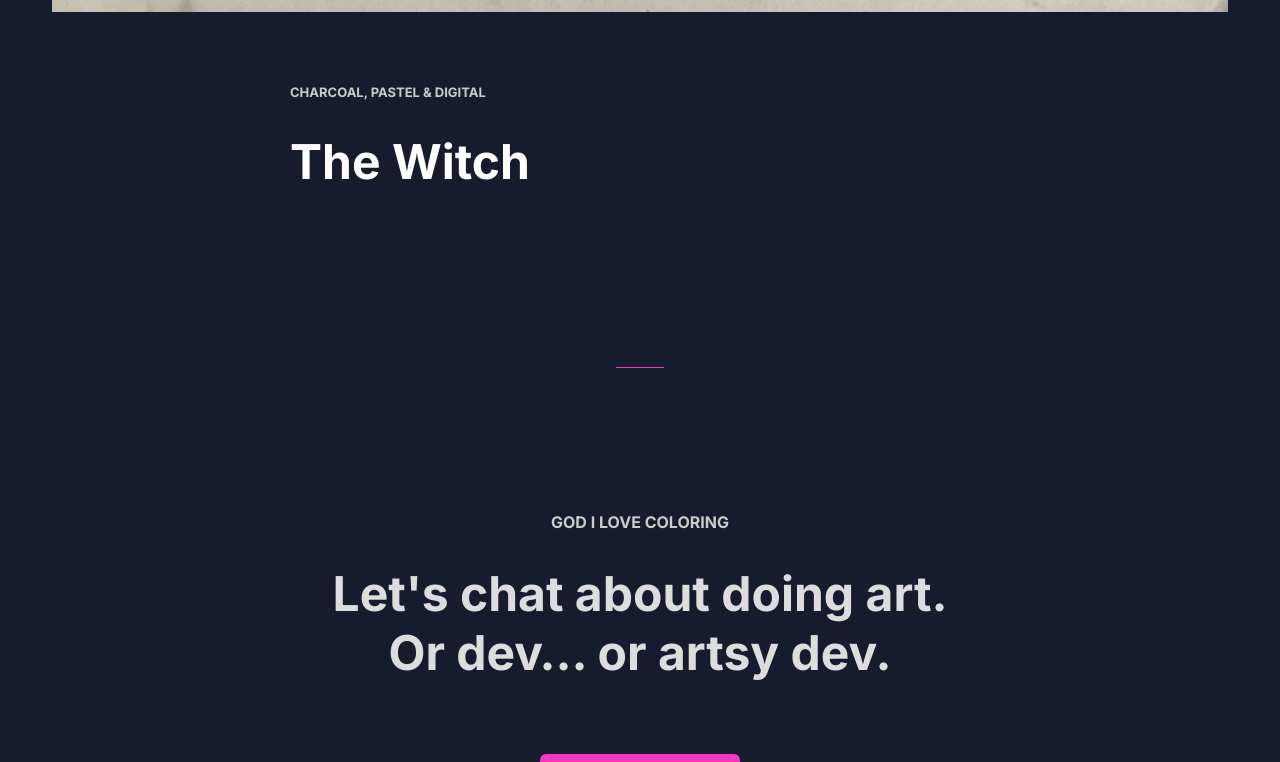
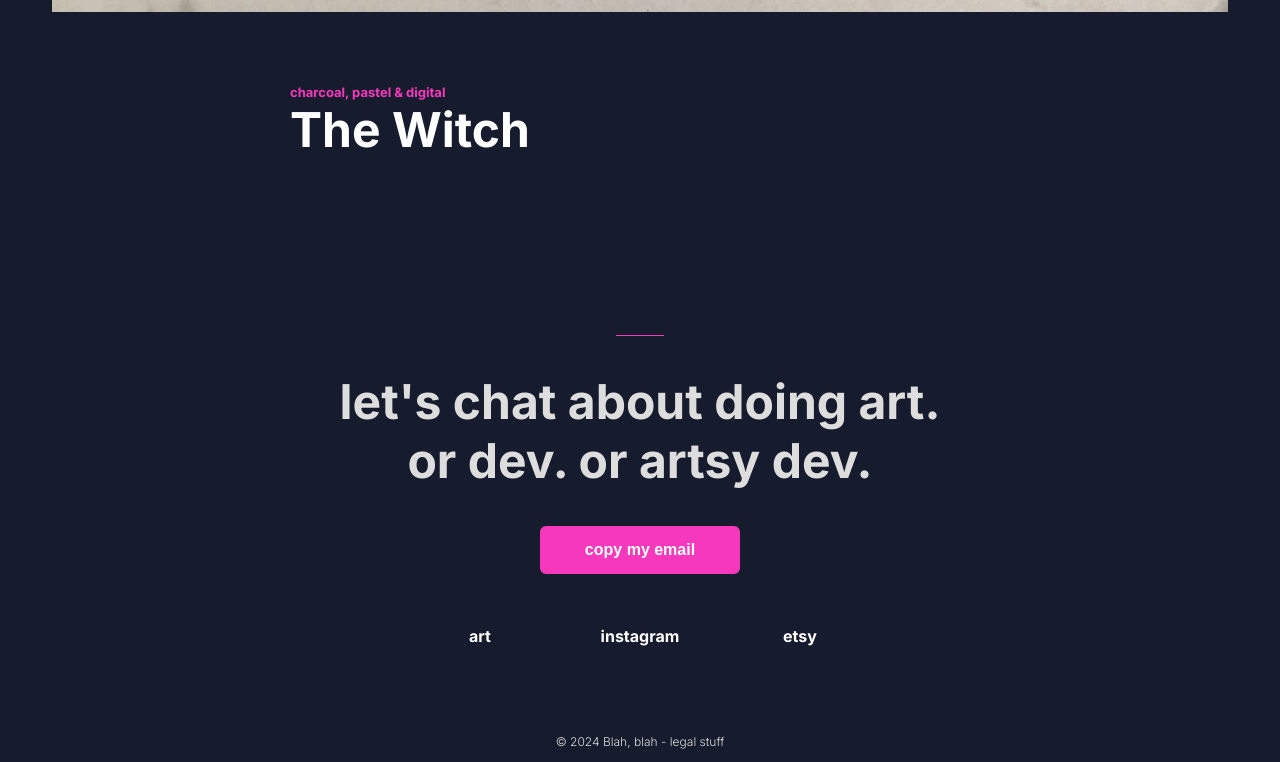
Before and after one commit to lancesnider/lance-snider, a Next.js app: page /art/witch in a window 1280 px wide. Shown: the part 998-1760 px from the top of the page. Built offline with nearby package versions, Linux system fonts and the light colour scheme.

Commit message:
Footer was way too big

```diff
--- a/src/app/globals.scss
+++ b/src/app/globals.scss
@@ -46,10 +46,10 @@ body {
 
   h2 {
     font-size: 13px;
-    text-transform: uppercase;
-    color: #ccc;
-    margin-bottom: 32px;
+    text-transform: lowercase;
+
     font-weight: 700;
+    color: var(--primary);
   }
 
   p {
@@ -76,10 +76,14 @@ body {
 
 hr {
   max-width: 48px;
-  margin: 144px auto 0;
+  margin: 48px auto 0;
   text-align: center;
   border: none;
   border-top: 1px solid #f639bc;
+
+  @media screen and (min-width: 768px) {
+    margin: 144px auto 0;
+  }
 }
 
 // :root {
--- a/src/components/Button/Button.scss
+++ b/src/components/Button/Button.scss
@@ -12,6 +12,8 @@
   width: auto;
   white-space: nowrap;
   font-weight: 600;
+  text-decoration: none !important;
+  text-transform: lowercase;
 
   svg {
     pointer-events: none;
--- a/src/components/Footer/Footer.scss
+++ b/src/components/Footer/Footer.scss
@@ -1,6 +1,5 @@
 .footer {
-  padding-top: 144px;
-  padding-bottom: 72px;
+  padding-top: 36px;
   display: flex;
   flex-direction: column;
   justify-content: center;
@@ -11,10 +10,12 @@
     font-weight: 700;
     max-width: 680px;
     text-align: center;
-    margin-bottom: 72px;
+    margin-bottom: 24px;
+    text-transform: lowercase;
 
     @media screen and (min-width: 768px) {
       font-size: 48px;
+      margin-bottom: 36px;
     }
   }
 
@@ -27,11 +28,12 @@
     flex-direction: column;
     justify-content: center;
     align-items: center;
-    margin: 72px 0;
+    margin: 36px 0 48px;
 
     @media screen and (min-width: 768px) {
       flex-direction: row;
-      margin-bottom: 144px;
+      margin: 36px 0 72px;
+      margin-bottom: px;
     }
 
     font-weight: 700;
--- a/src/components/Footer/Footer.tsx
+++ b/src/components/Footer/Footer.tsx
@@ -18,11 +18,10 @@ const Footer = () => {
     <>
       <hr />
       <div className='footer'>
-        <h2>God I love coloring</h2>
         <div className='footer__heading'>
           Let's chat about doing art.
           <br />
-          Or dev&hellip; or artsy dev.
+          Or dev. Or artsy dev.
         </div>
 
         <Button onClick={copyContact} primary width={200}>
--- a/src/components/Image/Image.scss
+++ b/src/components/Image/Image.scss
@@ -1,14 +1,27 @@
 .image {
-  width: 100%;
-  margin-bottom: 72px;
-  display: flex;
-  justify-content: center;
-  align-items: center;
+  width: 100vw;
+  margin: 0 -18px 72px;
+
+  @media screen and (min-width: 768px) {
+    margin: 0 0 72px;
+    width: 100%;
+  }
 
   &.-sm {
+    margin: 0 0 72px;
+    width: 100%;
+
     img {
       max-width: 700px;
     }
+  }
+
+  .image__container {
+    display: flex;
+    justify-content: center;
+    align-items: center;
+    width: 100%;
+    padding: 0 -10px;
   }
 
   img {
--- a/src/components/Image/Image.tsx
+++ b/src/components/Image/Image.tsx
@@ -17,7 +17,9 @@ const Image = ({ image, alt, sm }: Props) => {
         '-sm': sm,
       })}
     >
-      <NextImage src={image} alt={alt} />
+      <div className='image__container'>
+        <NextImage src={image} alt={alt} />
+      </div>
     </div>
   )
 }
--- a/src/components/ReactMasonry/ReactMasonry.scss
+++ b/src/components/ReactMasonry/ReactMasonry.scss
@@ -1,6 +1,7 @@
 .react-masonry {
   min-height: 100vh;
   margin: 0 -18px;
+  padding-bottom: 48px;
 
   @media screen and (min-width: 768px) {
     margin: 0;
```
Also changed, not shown: src/components/BlogContent/BlogContent.scss (+8 -0 lines).
